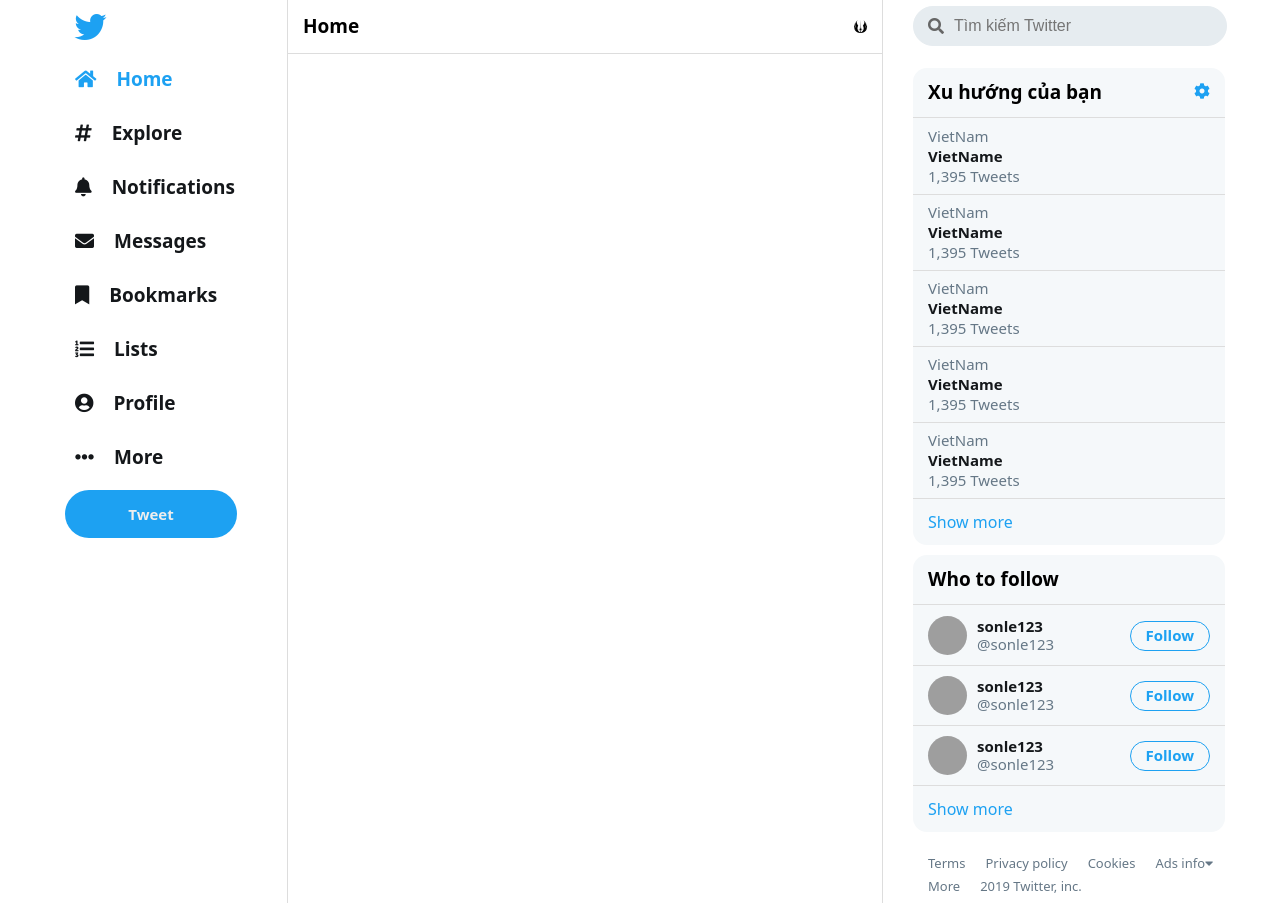
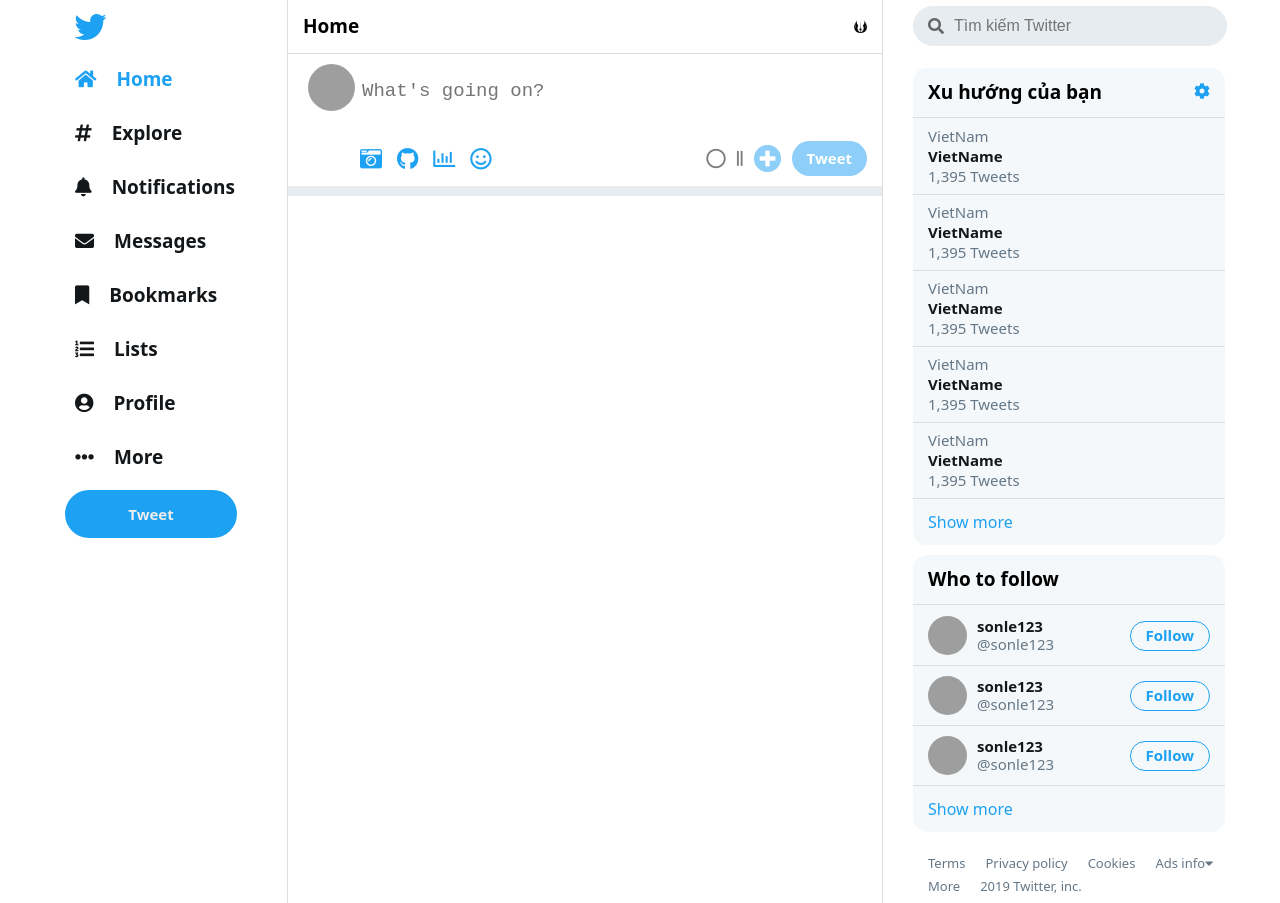
Before and after one commit to leHoangKhacSon/twitter-react-redux, a React (Create React App) app: page / in a window 1280 px wide. Built offline with nearby package versions, Linux system fonts and the light colour scheme; grey boxes are pictures that could not be loaded.

Commit message:
Create PostForm component

```diff
--- a/package.json
+++ b/package.json
@@ -4,6 +4,7 @@
   "private": true,
   "dependencies": {
     "axios": "^0.19.0",
+    "classnames": "^2.2.6",
     "node-sass": "^4.13.0",
     "react": "^16.11.0",
     "react-dom": "^16.11.0",
--- a/src/App.js
+++ b/src/App.js
@@ -7,6 +7,7 @@ import WhoToFollow from './components/WhoToFollow';
 import Footer from './components/Footer';
 import Menu from './components/Menu';
 import HomeBar from './components/HomeBar';
+import PostForm from './components/PostForm';
 
 function App() {
   return (
@@ -16,6 +17,7 @@ function App() {
       </div>
       <div className="content">
         <HomeBar />
+        <PostForm />
       </div>
       <div className="right-siderbar">
         <Search />
--- /dev/null
+++ b/src/actions/PostForm.js
@@ -0,0 +1,10 @@
+import * as postFormTypes from '../constants/PostForm';
+
+export const onEnterValue = value => {
+  return {
+    type: postFormTypes.ON_ENTER_VALUE,
+    payload: {
+      value
+    }
+  }
+};
--- a/src/components/Footer/index.js
+++ b/src/components/Footer/index.js
@@ -4,37 +4,37 @@ import './style.scss';
 
 function Footer() {
   return (
-    <div class="line">
-      <div class="line-1">
-        <span class="line-1-item">
-          <a href="$" class="line-1-item-text">
+    <div className="line">
+      <div className="line-1">
+        <span className="line-1-item">
+          <a href="$" className="line-1-item-text">
             Terms
           </a>
         </span>
-        <span class="line-1-item">
-          <a href="$" class="line-1-item-text">
+        <span className="line-1-item">
+          <a href="$" className="line-1-item-text">
             Privacy policy
           </a>
         </span>
-        <span class="line-1-item">
-          <a href="$" class="line-1-item-text">
+        <span className="line-1-item">
+          <a href="$" className="line-1-item-text">
             Cookies
           </a>
         </span>
-        <span class="line-2-item">
-          <a href="#" class="line-2-item-text">
+        <span className="line-2-item">
+          <a href="#" className="line-2-item-text">
             Ads info
-            <i class="line-2-item-icon fas fa-caret-down"></i>
+            <i className="line-2-item-icon fas fa-caret-down"></i>
           </a>
         </span>
       </div>
-      <div class="line-2">
-        <span class="line-2-item">
-          <a href="#" class="line-2-item-text">
+      <div className="line-2">
+        <span className="line-2-item">
+          <a href="#" className="line-2-item-text">
             More
           </a>
         </span>
-        <span class="inc">
+        <span className="inc">
           2019 Twitter, inc.
         </span>
       </div>
--- a/src/components/HomeBar/index.js
+++ b/src/components/HomeBar/index.js
@@ -7,12 +7,12 @@ import './style.scss';
 function HomeBar({ homeBar }) {
   const { homebarName, homebarIcon } = homeBar;
   return (
-  <div class="home-bar">
-    <p class="home-bar-text">
+  <div className="home-bar">
+    <p className="home-bar-text">
       {homebarName}
     </p>
-    <i class={homebarIcon}>
-      <div class="home-bar-icon-hover"></div>
+    <i className={homebarIcon}>
+      <div className="home-bar-icon-hover"></div>
     </i>
   </div>
   )
--- a/src/components/Menu/index.js
+++ b/src/components/Menu/index.js
@@ -10,14 +10,14 @@ function Menu({ menu }) {
     <div className="menu">
       <div className="menu-logo">
         <a href="#">
-          <i class={menuLogo}></i>
+          <i className={menuLogo}></i>
         </a>
       </div>
       <div className="menu-list">
         {menuItems.map((item, index) => (
-          <a href="#" className="menu-list-item">
+          <a href="#" className="menu-list-item" key={index}>
             <div className="menu-list-item-content">
-              <i class={item.itemIcon}></i>
+              <i className={item.itemIcon}></i>
               <span className="menu-list-item-title">
                 {item.itemName}
               </span>
--- /dev/null
+++ b/src/components/PostForm/index.js
@@ -0,0 +1,75 @@
+import React, {useState} from 'react';
+import classNames from 'classnames';
+import PropTypes from 'prop-types';
+import { connect } from 'react-redux';
+
+import './style.scss';
+import * as postFormActions from '../../actions/PostForm';
+
+function PostForm({ postForm, onEnterValue }) {
+  const { isActive } = postForm;
+  return (
+    <div className="post">
+        <div className="post-avatar">
+          <div className="post-avatar-img">
+          </div>
+        </div>
+        <div className="post-form">
+          <div className="post-form-main">
+            <textarea
+              rows='1'
+              placeholder="What's going on?"
+              onChange={(event) => onEnterValue(event.target.value)}
+            >
+            </textarea>
+          </div>
+          <div className="post-form-footer">
+            <div className="add">
+              <i className="add-icon fas fa-camera-retro">
+                <div className="add-icon-hover"></div>
+              </i>
+              <i className="add-icon fab fa-github">
+                <div className="add-icon-hover"></div>
+              </i>
+              <i className="add-icon far fa-chart-bar">
+                <div className="add-icon-hover"></div>
+              </i>
+              <i className="add-icon far fa-smile">
+                <div className="add-icon-hover"></div>
+              </i>
+            </div>
+            <div className={classNames('add-action', {
+              'input-change': isActive
+            })}>
+              <i className="add-action-load far fa-circle"></i>
+              <i className="add-action-vertical-line fas fa-grip-lines-vertical"></i>
+              <i className="add-action-plus fas fa-plus-circle"></i>
+              <div className="add-action-tweet">
+                <span>Tweet</span>
+              </div>
+            </div>
+          </div>
+        </div>
+      </div>
+  )
+}
+
+PostForm.propTypes = {
+
+}
+
+const mapStateToProps = state => {
+  return {
+    postForm: state.postForm
+  }
+}
+
+const mapDispatchToProps = (dispatch, props) => {
+  return {
+    onEnterValue: value => {
+      dispatch(postFormActions.onEnterValue(value))
+    }
+  }
+}
+
+export default connect(mapStateToProps, mapDispatchToProps)(PostForm);
--- /dev/null
+++ b/src/components/PostForm/style.scss
@@ -0,0 +1,112 @@
+$primary-color: rgba(29, 161, 242, 1.00);
+$bg-hover: rgba(29, 161, 242, 0.1);
+$trend-hover: rgba(170, 184, 194, 0.1);
+$font: "system-ui", -apple-system, BlinkMacSystemFont, "Segoe UI", Roboto, Ubuntu, "Helvetica Neue", sans-serif;
+$border-image: 14px;
+$url: 'https://images.unsplash.com/photo-1572491929821-e7964a44096a?ixlib=rb-1.2.1&ixid=eyJhcHBfaWQiOjEyMDd9&auto=format&fit=crop&w=468&q=80';
+
+@mixin box-overlay ($width, $height) {
+	border-radius: 50%;
+	width: $width;
+	height: $height;
+	position: absolute;
+	top: 50%;
+	left: 50%;
+	transform: translate(-50%, -50%);
+	transition: all .3s;
+}
+
+@mixin avatar($width, $height, $url) {
+	width: $width;
+	height: $height;
+	border-radius: 50%;
+	background-image: url($url);
+	background-size: cover;
+	background-position: center;
+}
+
+.post {
+  font-family: $font;
+  padding: 10px 15px;
+  display: flex;
+  border-bottom: 10px solid rgb(230, 236, 240);
+  &-avatar {
+    width: 49px;
+    margin: 0 5px;
+    &-img {
+      margin: auto;
+      width: 47px;
+      height: 47px;
+      border-radius: 50%;
+      background-image: url($url);
+      background-size: cover;
+      background-position: center;
+    }
+  }
+  &-form {
+    width: 100%;
+    &-main {
+      margin-top: 14px;
+      margin-bottom: 35px;
+      & textarea {
+        font-size: 19px;
+        width: 100%;
+        resize: none;
+        outline: none;
+        border: none;
+      }
+    }
+    &-footer {
+      display: flex;
+      align-items: center;
+      .add {
+        flex-grow: 1;
+        &-icon {
+          color: $primary-color;
+          font-size: 22px;
+          margin-right: 15px;
+          position: relative;
+          &-hover {
+            @include box-overlay(37px, 37px);
+          }
+        }
+        &-icon:hover .add-icon-hover {
+          background-color: $bg-hover;
+          cursor: pointer;
+        }
+      }
+      .add-action {
+        display: flex;
+        align-items: center;
+        opacity: 0.5;
+        &-load {
+          font-size: 20px;
+          margin-right: 10px;
+        }
+        &-vertical-line {
+          color: #000;
+        }
+        &-plus {
+          font-size: 28px;
+          color: $primary-color;
+          margin-left: 10px;
+        }
+        &-tweet {
+          background-color: $primary-color;
+          margin-left: 10px;
+          text-align: center;
+          padding: 10px 15px;
+          border-radius: 30px;
+          span {
+            color: #fff;
+            font-weight: 600;
+          }
+        }
+
+      }
+      .input-change {
+        opacity: 1;
+      }
+    }
+  }
+}
--- /dev/null
+++ b/src/constants/PostForm.js
@@ -0,0 +1 @@
+export const ON_ENTER_VALUE = 'ON_ENTER_VALUE';
--- a/src/reducers/index.js
+++ b/src/reducers/index.js
@@ -5,13 +5,15 @@ import search from './search';
 import whoToFollow from './whoToFollow';
 import menu from './menu';
 import homeBar from './homeBar';
+import postForm from './postForm';
 
 const Reducer = combineReducers({
   trending,
   search,
   whoToFollow,
   menu,
-  homeBar
+  homeBar,
+  postForm
 });
 
 export default Reducer;
--- /dev/null
+++ b/src/reducers/postForm.js
@@ -0,0 +1,25 @@
+import * as postFormTypes from '../constants/PostForm';
+
+const inititalState = {
+  isActive: false
+}
+
+const postForm = (state = inititalState, action) => {
+  switch (action.type) {
+    case postFormTypes.ON_ENTER_VALUE: {
+      const { value } = action.payload;
+      return value.length > 0 ?
+      {
+        isActive: true
+      }
+      :
+      {
+        isActive: false
+      }
+    }
+    default:
+      return state;
+  }
+}
+
+export default postForm;
```
Also changed, not shown: 1 other file (tests, documents, lock files or other folders).
